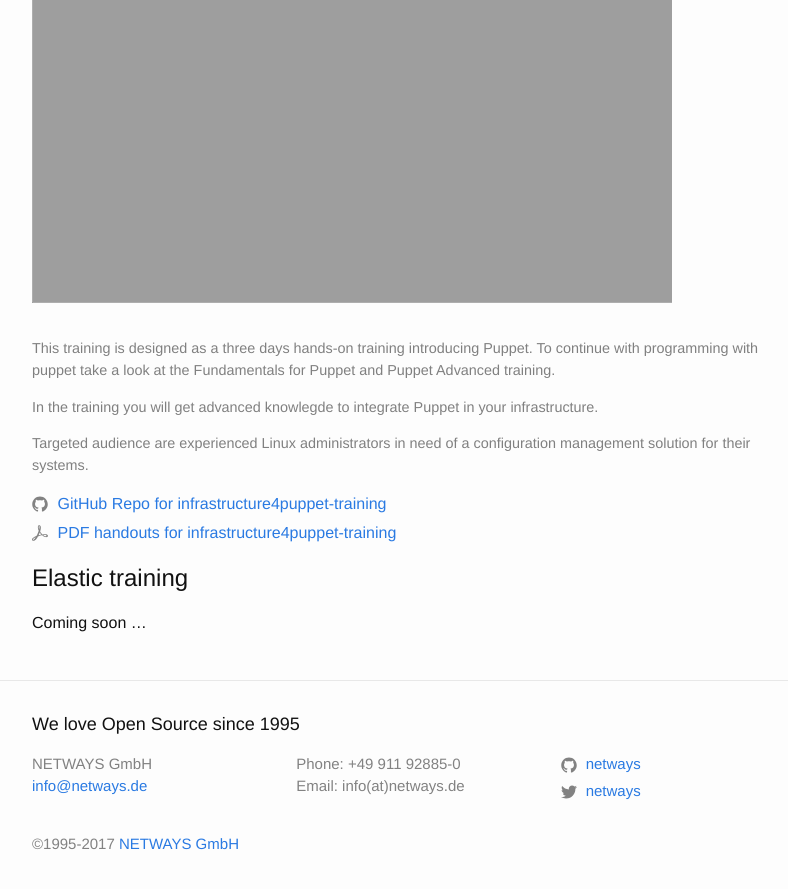
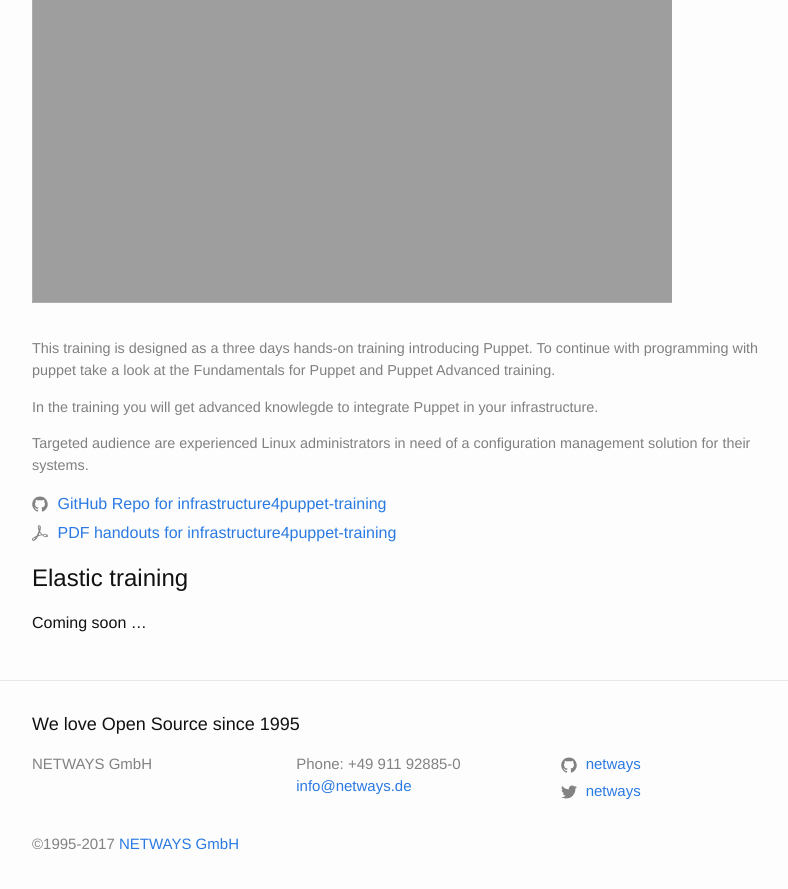
Before and after one commit to NETWAYS/net-trainings, a Jekyll site: the page built from index.md, in a window 1280 px wide and 900 px high, scrolled down 1940 px. Shown: the top 889 px of the window, without its empty margins (238-1026 px from the left). Built offline with Jekyll 4.4.1, drawn with Linux system fonts in a browser that asks for light colours.

Commit message:
Fixes duplicate e-mail in footer

```diff
--- a/_includes/footer.html
+++ b/_includes/footer.html
@@ -15,9 +15,6 @@
               {{ site.title | escape }}
             {% endif %}
             </li>
-            {% if site.email %}
-            <li><a href="mailto:{{ site.email }}">{{ site.email }}</a></li>
-            {% endif %}
         </ul>
       </div>
 
@@ -26,10 +23,8 @@
           <li>
 	    Phone: +49 911 92885-0
           </li>
-          <li>
-	    Email: info(at)netways.de
-          </li>
 
+            <li><a href="mailto:{{ site.email }}">{{ site.email }}</a></li>
         </ul>
       </div>
 
```
